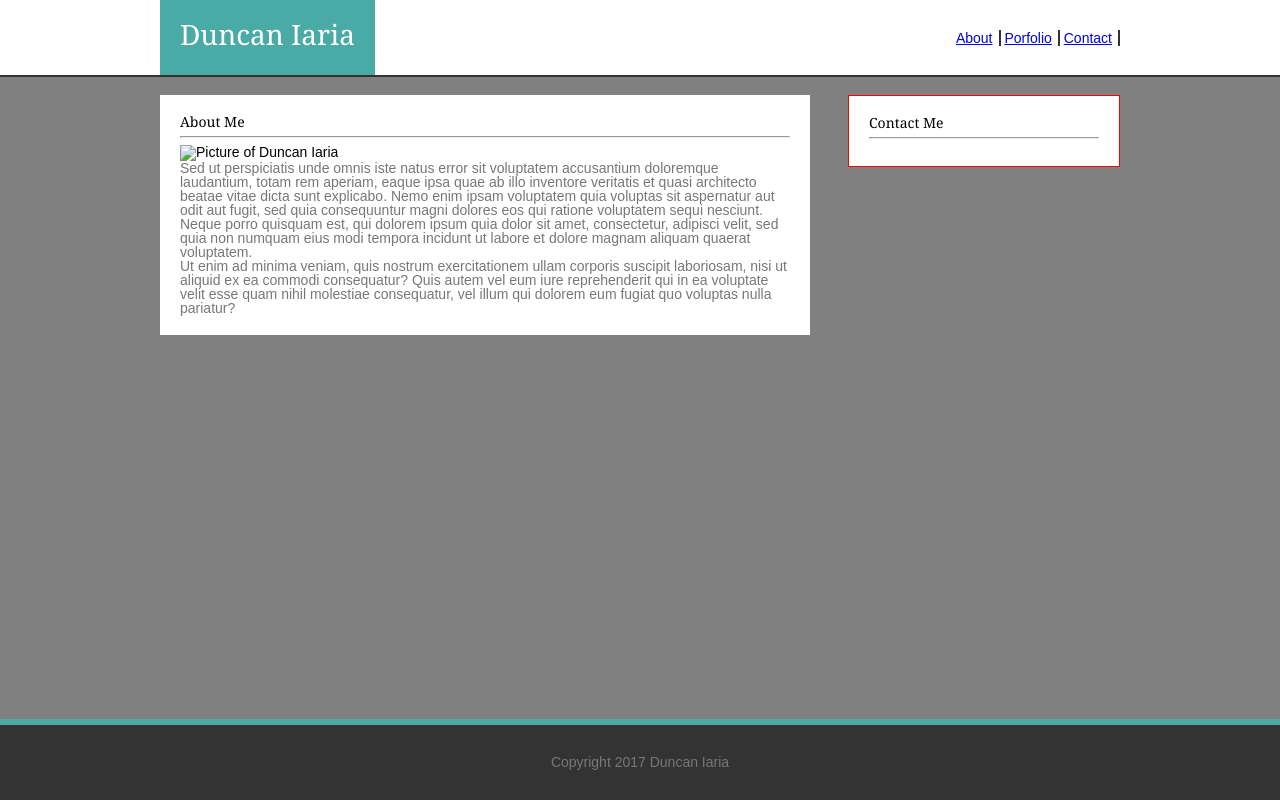
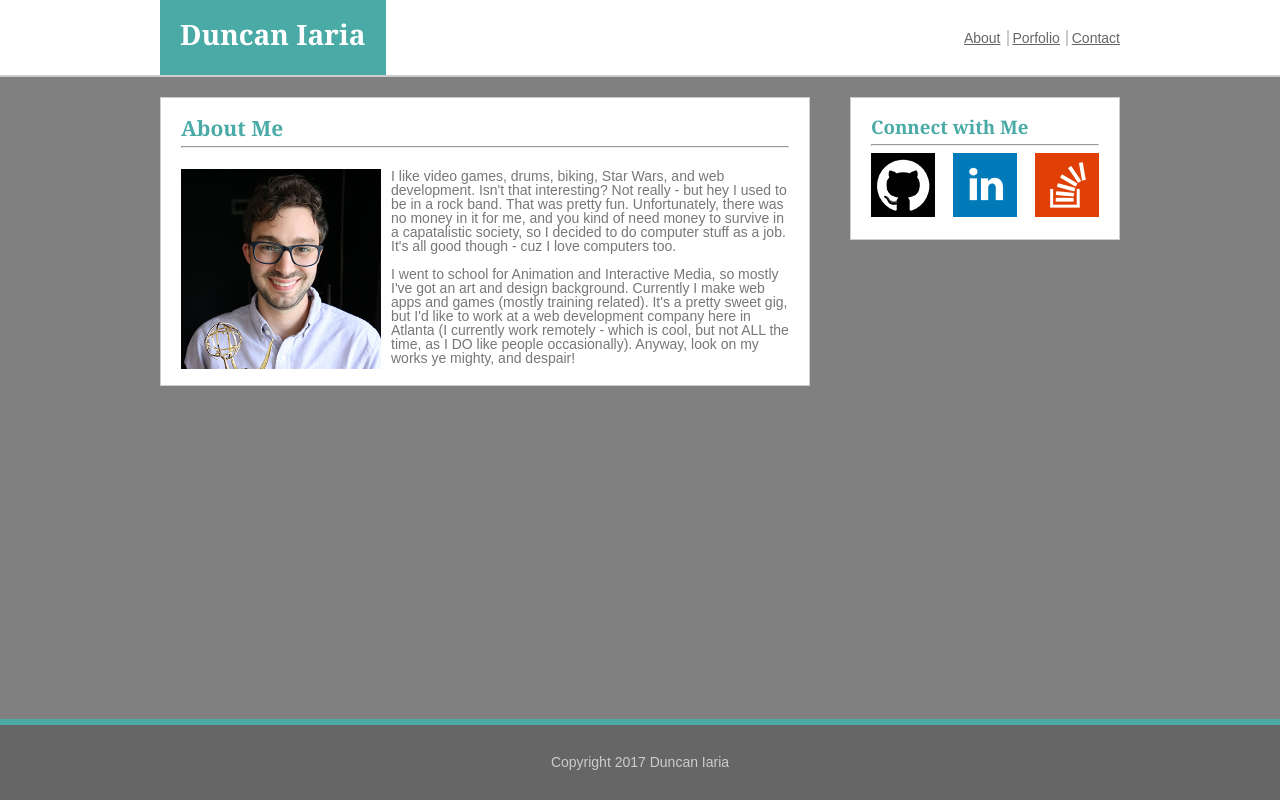
Before and after one commit to duncan-iaria/Basic-Portfolio, a plain HTML site: page index.html in a window 1280 px wide. Drawn offline with Linux system fonts and the light colour scheme.

Commit message:
added social media icons and integrated. validated html to by error free

```diff
--- a/assets/css/style.css
+++ b/assets/css/style.css
@@ -19,6 +19,23 @@ body
 h1, h2, h3, h4
 {
 	font-family: 'Georgia', Times, Times New Roman, serif;
+	color: #4aaaa5;
+	font-weight: bold;
+}
+
+h2
+{
+	font-size: 1.5em;
+}
+
+h3
+{
+	font-size: 1.333em;
+}
+
+a
+{
+	color: #666666;
 }
 
 /*HEADER*/
@@ -39,9 +56,9 @@ nav
 }
 
 /*links contained within the nav section*/
-.nav-main > a
+.nav-main > a:not(:last-child) /*this pseudo selector excludes the last item*/
 {
-	border-right: 2px #333 solid;
+	border-right: 2px #cccccc solid;
 	padding-right: 6px;
 }
 
@@ -72,7 +89,7 @@ nav
 .header-bg
 {
 	background-color: #fff;
-	border-bottom: 2px #333 solid;
+	border-bottom: 2px #cccccc solid;
 }
 
 /*MAIN*/
@@ -92,6 +109,7 @@ nav
 .content
 {
 	padding: 20px;
+	border: 1px #cccccc solid;
 }
 
 .main, .sidebar
@@ -102,11 +120,30 @@ nav
 	margin-top: 20px;
 }
 
+.content > img
+{
+	width: 200px;
+	margin-right: 10px;
+	float: left;
+}
+
 /*SIDEBAR*/
 .sidebar
 {
 	width: 270px;
 	float: right;
+}
+
+.social-icon
+{
+	width: 64px;
+	height: 64px;
+	display: inline-block;
+}
+
+.social-icon:not(:last-child)
+{
+	margin-right: 14px;
 }
 
 /*FOOTER*/
@@ -116,7 +153,7 @@ nav
 	bottom: 0px;
 	height: 75px;
 	width: 100%;
-	background-color: #333;
+	background-color: #666666;
 	border-top: 6px #4aaaa5 solid;
 }
 
@@ -124,6 +161,7 @@ nav
 {
 	padding: 30px;
 	text-align: center;
+	color: #ccc;
 }
 
 /*DEBUG*/
--- a/index.html
+++ b/index.html
@@ -9,8 +9,8 @@
 	</head>
 
 	<body>
+		<!-- HEADER -->
 		<div class="header-bg">
-			<!-- HEADER -->
 			<div class="container">
 				<div class="header">
 					<!-- NAVIGATION LINKS -->
@@ -28,40 +28,47 @@
 					</div>
 				</div>
 			</div>
+		</div>
 		<!-- CONTENT -->
 		<div class="container">
 			<div class="main">
 				<div class="content">
 					<h2>About Me</h2>
 					<hr/>
-							<img src="" alt="Picture of Duncan Iaria"/>
-							<p>Sed ut perspiciatis unde omnis iste natus error sit voluptatem accusantium doloremque laudantium, totam rem aperiam, eaque ipsa quae ab illo inventore veritatis et quasi architecto beatae vitae dicta sunt explicabo. Nemo enim ipsam voluptatem quia voluptas sit aspernatur aut odit aut fugit, sed quia consequuntur magni dolores eos qui ratione voluptatem sequi nesciunt. Neque porro quisquam est, qui dolorem ipsum quia dolor sit amet, consectetur, adipisci velit, sed quia non numquam eius modi tempora incidunt ut labore et dolore magnam aliquam quaerat voluptatem.</p>
 
-							<p>Ut enim ad minima veniam, quis nostrum exercitationem ullam corporis suscipit laboriosam, nisi ut aliquid ex ea commodi consequatur? Quis autem vel eum iure reprehenderit qui in ea voluptate velit esse quam nihil molestiae consequatur, vel illum qui dolorem eum fugiat quo voluptas nulla pariatur?</p>
+					<br/>
+
+					<img src="assets/images/duncan-portrait-sm.jpg" alt="Handsome Picture of Duncan Iaria"/>
+					<p>I like video games, drums, biking, Star Wars, and web development. Isn't that interesting? Not really - but hey I used to be in a rock band. That was pretty fun. Unfortunately, there was no money in it for me, and you kind of need money to survive in a capatalistic society, so I decided to do computer stuff as a job. It's all good though - cuz I love computers too.</p>
+
+					<br/>
+
+					<p>I went to school for Animation and Interactive Media, so mostly I've got an art and design background. Currently I make web apps and games (mostly training related). It's a pretty sweet gig, but I'd like to work at a web development company here in Atlanta (I currently work remotely - which is cool, but not ALL the time, as I DO like people occasionally). Anyway, look on my works ye mighty, and despair!</p>
 				</div>
 			</div>
 
 			<!-- SIDEBAR -->
-					<div class="sidebar debug">
+			<div class="sidebar">
 				<div class="content">
-							<h3>Contact Me</h3>
+					<h3>Connect with Me</h3>
 
 					<hr />
 
-							<div>
-
+					<div class="social-icon">
+						<a href="#"><img src="assets/images/git-hub.png" alt="git hub icon"/></a>
 					</div>
 
-							<div>
-
+					<div class="social-icon">
+						<a href="#"><img src="assets/images/linkedin.png" alt="linkedin icon"/></a>
 					</div>
 
-							<div>
-
+					<div class="social-icon">
+						<a href="#"><img src="assets/images/stack-overflow.png" alt="stack-overflow icon"/></a>
 					</div>
 				</div>
 			</div>
 
+		<!-- CLOSE CONTAINER -->
 		</div>
 
 		<!-- FOOTER -->
@@ -70,11 +77,5 @@
 				<p class="footer-text">Copyright 2017 Duncan Iaria</p>
 			</div>
 		</div>
-
-			</div>
-
-		<!-- CLOSED CONTAINER -->
-		</div>
-
 	</body>
 </html>
```
Also changed, not shown: assets/images/duncan-portrait-sm.jpg (added), assets/images/git-hub.png (added), assets/images/linkedin.png (added), assets/images/stack-overflow.png (added). Lines whose indentation alone changed are shown as unchanged.
